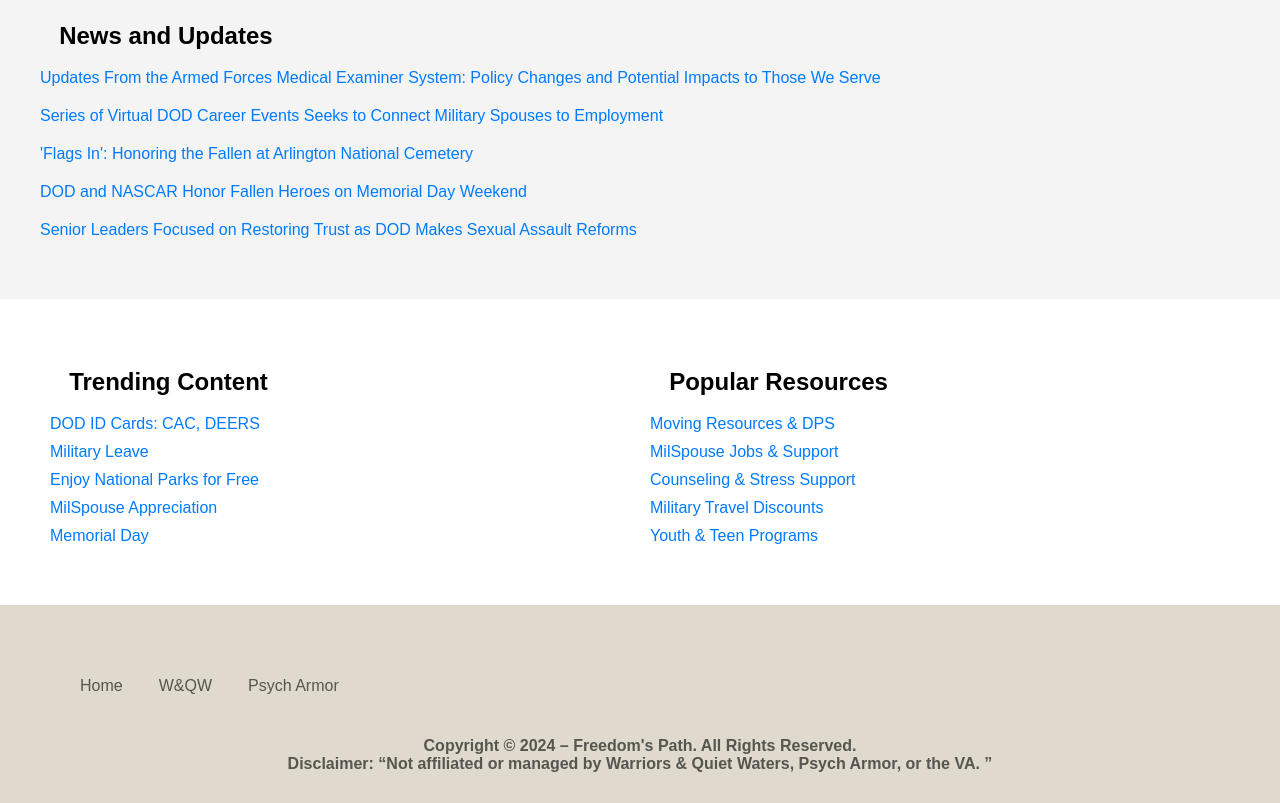
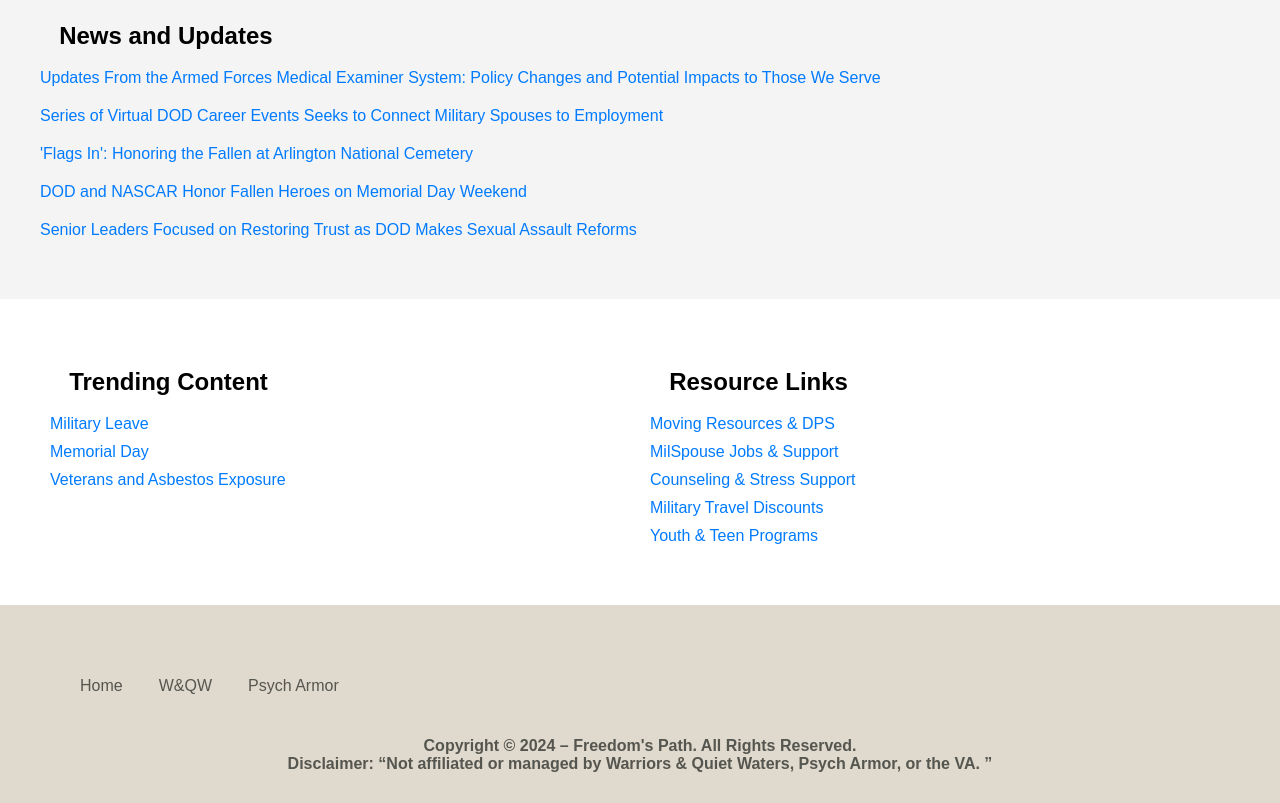
Before and after one commit to legacyofserviceandhonor/legacyofserviceandhonor.github.io, a plain HTML site: page resources.html in a window 1280 px wide. Shown: the part 1324-2127 px from the top of the page. Drawn offline with Linux system fonts and the light colour scheme; a web font is replaced by a local one.

Commit message:
Update resources.html

```diff
--- a/resources.html
+++ b/resources.html
@@ -121,24 +121,18 @@
             <h2>Trending Content</h2>
             <ul style="list-style-type: none; padding: 0;">
                 <li style="margin-bottom: 10px;">
-                    <a href="#" style="color: #007BFF; text-decoration: none;">DOD ID Cards: CAC, DEERS</a>
+                    <a href="https://www.opm.gov/policy-data-oversight/pay-leave/pay-administration/fact-sheets/military-leave/" style="color: #007BFF; text-decoration: none;">Military Leave</a>
                 </li>
                 <li style="margin-bottom: 10px;">
-                    <a href="#" style="color: #007BFF; text-decoration: none;">Military Leave</a>
+                    <a href="https://www.va.gov/opa/publications/celebrate/memday.pdf" style="color: #007BFF; text-decoration: none;">Memorial Day</a>
                 </li>
                 <li style="margin-bottom: 10px;">
-                    <a href="#" style="color: #007BFF; text-decoration: none;">Enjoy National Parks for Free</a>
-                </li>
-                <li style="margin-bottom: 10px;">
-                    <a href="#" style="color: #007BFF; text-decoration: none;">MilSpouse Appreciation</a>
-                </li>
-                <li style="margin-bottom: 10px;">
-                    <a href="#" style="color: #007BFF; text-decoration: none;">Memorial Day</a>
+                    <a href="https://www.bergmanlegal.com/military-asbestos-exposure/" style="color: #007BFF; text-decoration: none;">Veterans and Asbestos Exposure</a>
                 </li>
             </ul>
         </div>
         <div style="flex: 1; min-width: 300px; margin: 10px;">
-            <h2>Popular Resources</h2>
+            <h2>Resource Links</h2>
             <ul style="list-style-type: none; padding: 0;">
                 <li style="margin-bottom: 10px;">
                     <a href="#" style="color: #007BFF; text-decoration: none;">Moving Resources & DPS</a>
```
